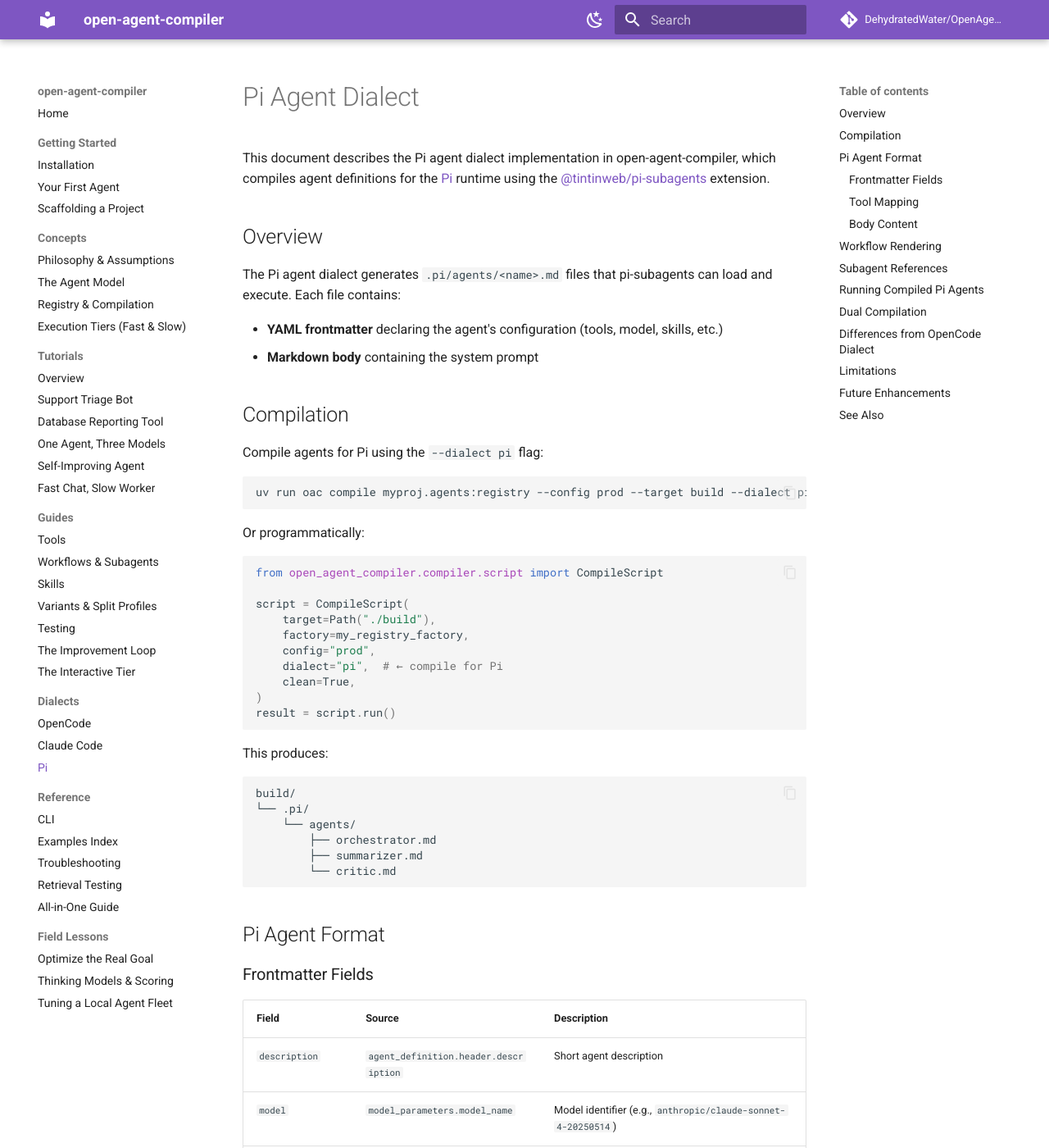
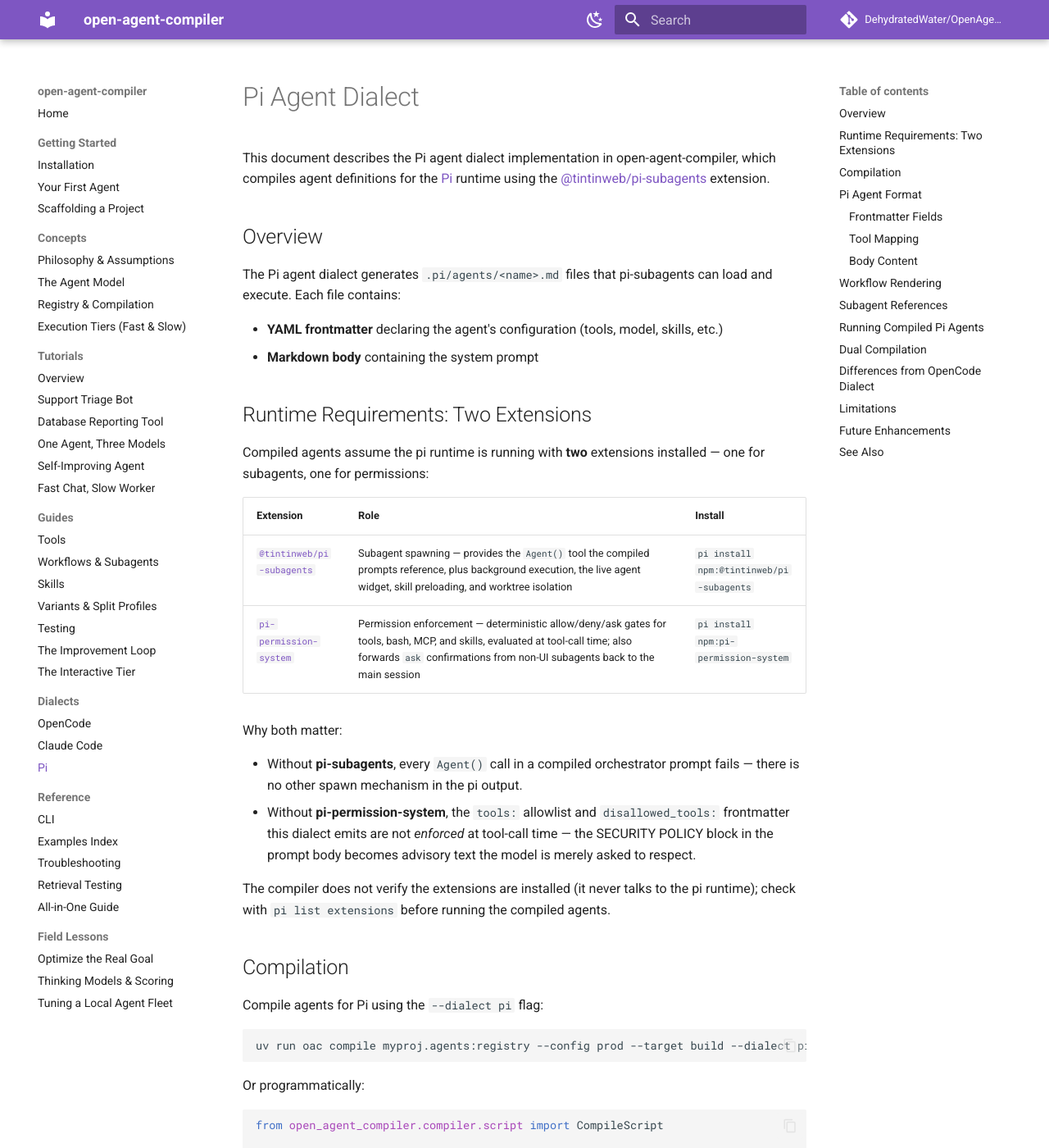
Before and after one commit to DehydratedWater/OpenAgentCompiler, an MkDocs documentation site: the page built from docs/dialects/pi.md, in a window 1280 px wide and 1400 px high. Shown: the whole window at 82% size. Built offline with MkDocs 1.6.1 and Material for MkDocs 9.7.7, drawn with Linux system fonts in a browser that asks for light colours; comment, search, counter and statistics services are not loaded.

Commit message:
docs(pi): document the two required runtime extensions
The pi dialect docs only ever mentioned @tintinweb/pi-subagents. Compiled
agents actually rely on two extensions: pi-subagents for the Agent() spawn
tool, and pi-permission-system to enforce the emitted tools:/
disallowed_tools: frontmatter at tool-call time. Add a Runtime
Requirements section to the dialect page and surface the requirement in
installation docs, example READMEs, and the dialect docstring.

release: 1.0.1

Co-Authored-By: Claude Fable 5 <noreply@anthropic.com>

```diff
--- a/docs/dialects/pi.md
+++ b/docs/dialects/pi.md
@@ -14,6 +14,29 @@ can load and execute. Each file contains:
 - **YAML frontmatter** declaring the agent's configuration (tools, model,
   skills, etc.)
 - **Markdown body** containing the system prompt
+
+## Runtime Requirements: Two Extensions
+
+Compiled agents assume the pi runtime is running with **two** extensions
+installed — one for subagents, one for permissions:
+
+| Extension | Role | Install |
+|-----------|------|---------|
+| [`@tintinweb/pi-subagents`](https://pi.dev/packages/@tintinweb/pi-subagents) | Subagent spawning — provides the `Agent()` tool the compiled prompts reference, plus background execution, the live agent widget, skill preloading, and worktree isolation | `pi install npm:@tintinweb/pi-subagents` |
+| [`pi-permission-system`](https://github.com/MasuRii/pi-permission-system) | Permission enforcement — deterministic allow/deny/ask gates for tools, bash, MCP, and skills, evaluated at tool-call time; also forwards `ask` confirmations from non-UI subagents back to the main session | `pi install npm:pi-permission-system` |
+
+Why both matter:
+
+- Without **pi-subagents**, every `Agent()` call in a compiled orchestrator
+  prompt fails — there is no other spawn mechanism in the pi output.
+- Without **pi-permission-system**, the `tools:` allowlist and
+  `disallowed_tools:` frontmatter this dialect emits are not *enforced* at
+  tool-call time — the SECURITY POLICY block in the prompt body becomes
+  advisory text the model is merely asked to respect.
+
+The compiler does not verify the extensions are installed (it never talks
+to the pi runtime); check with `pi list extensions` before running the
+compiled agents.
 
 ## Compilation
 
--- a/open_agent_compiler/__init__.py
+++ b/open_agent_compiler/__init__.py
@@ -461,4 +461,4 @@ __all__ = [
     "SpawnAgentOutput",
 ]
 
-__version__ = "1.0.0"
+__version__ = "1.0.1"
--- a/pyproject.toml
+++ b/pyproject.toml
@@ -1,6 +1,6 @@
 [project]
 name = "open-agent-compiler"
-version = "1.0.0"
+version = "1.0.1"
 description = "Python-first agent framework: define composable agent trees once, compile them to multiple agent runtimes (opencode, Claude Code, Pi), and auto-optimize them with test-driven improvement loops."
 readme = "README.md"
 license = { file = "LICENSE" }
```
Also changed, not shown: README.md (+4 -2 lines), docs/getting-started/installation.md (+5 -2 lines), examples/80_pi_agents/README.md (+10 -0 lines), examples/81_pi_exploration/README.md (+12 -0 lines), 1 other file.
